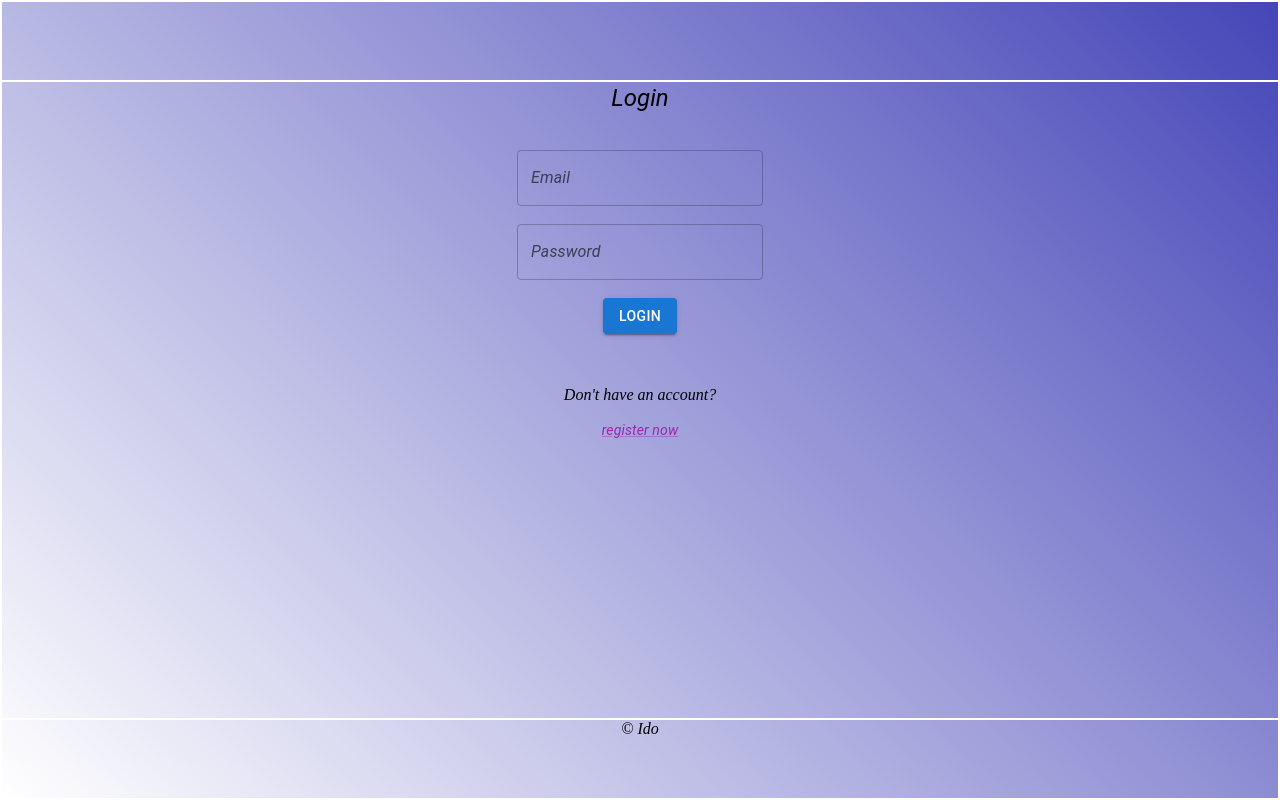
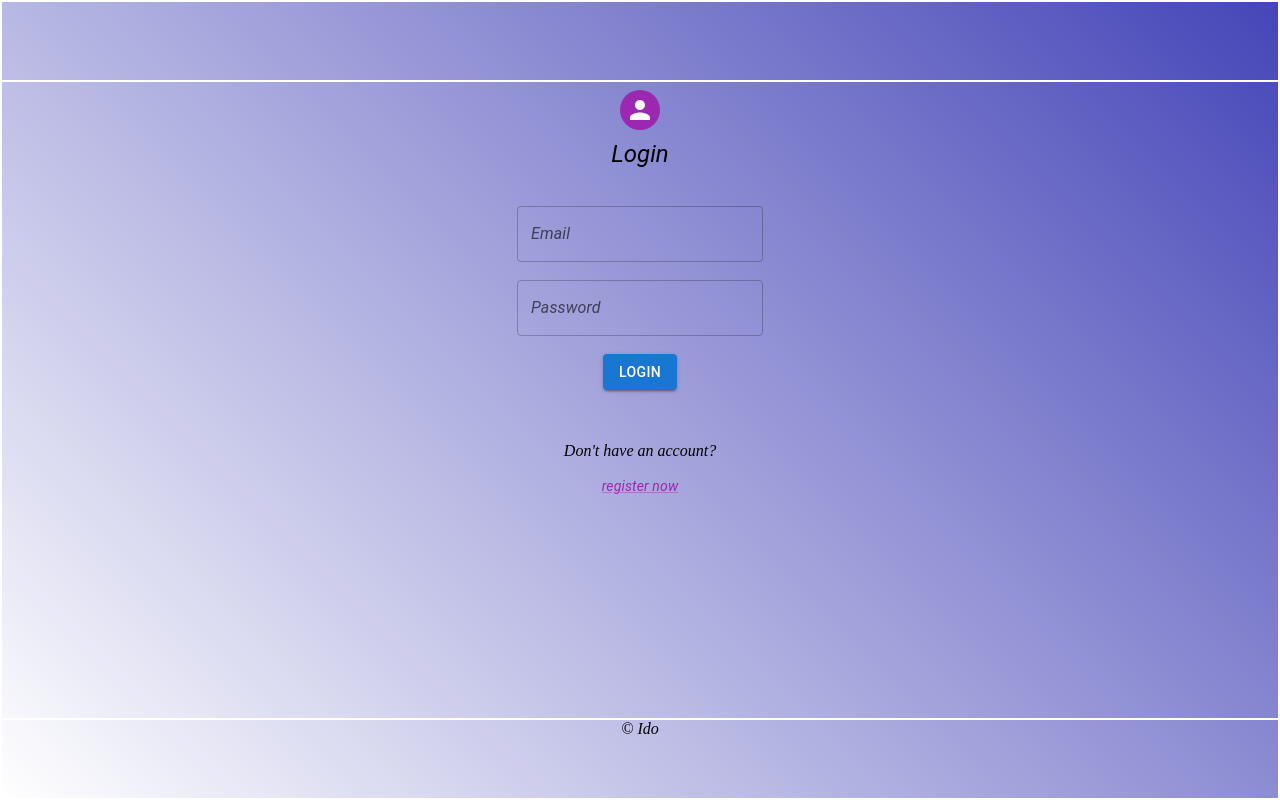
Before and after one commit to idoSocha/vacations, a React (Create React App) app in the folder frontend/: page /login in a window 1280 px wide. Built offline with nearby package versions, Linux system fonts and the light colour scheme.

Commit message:
login avatar

```diff
--- a/frontend/src/Components/Pages/Login/Login.tsx
+++ b/frontend/src/Components/Pages/Login/Login.tsx
@@ -1,4 +1,11 @@
-import { Button, Link, TextField, Typography } from "@mui/material";
+import {
+  Avatar,
+  Box,
+  Button,
+  Link,
+  TextField,
+  Typography,
+} from "@mui/material";
 import { useForm } from "react-hook-form";
 import User from "../../Models/User";
 
@@ -14,6 +21,10 @@ function Login(): JSX.Element {
   };
   return (
     <div className="Login">
+      <Box
+        sx={{ display: "flex", flexDirection: "column", alignItems: "center" }}
+      >
+        <Avatar sx={{ m: 1, bgcolor: "secondary.main" }}></Avatar>
         <Typography component="h1" variant="h5">
           Login
         </Typography>
@@ -55,6 +66,7 @@ function Login(): JSX.Element {
           </Button>
         </form>
         <br /> <br />
+      </Box>
       <p>Don't have an account?</p>
       <Link href="/register" variant="body2" color="secondary">
         register now
```
Lines whose indentation alone changed are shown as unchanged.
